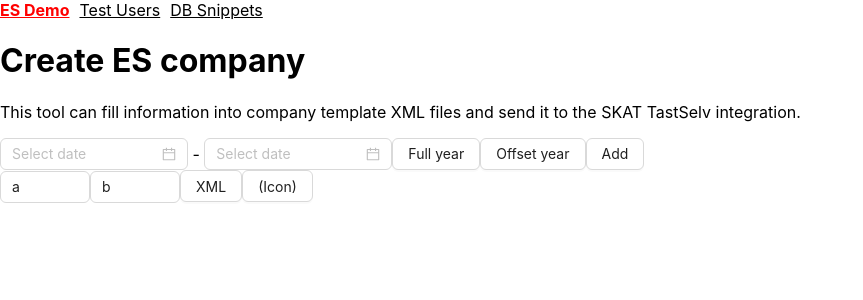
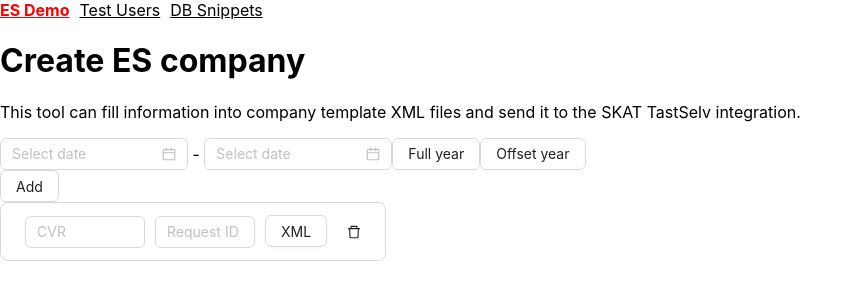
Before and after one commit to nc-ande/es-helper, a React (Create React App) app: page / in a window 1280 px wide. Both pictures are taken after typing "Sample", "Sample" into the empty fields and a click on the button "Add". Shown: the top 300 px of the page, without its empty margins (0-863 px from the left). Built offline with nearby package versions, Linux system fonts and the light colour scheme.

Commit message:
Add CVR list and period selector.

```diff
--- a/package.json
+++ b/package.json
@@ -3,6 +3,7 @@
   "version": "0.1.0",
   "private": true,
   "dependencies": {
+    "@ant-design/icons": "^5.4.0",
     "@testing-library/jest-dom": "^5.17.0",
     "@testing-library/react": "^13.4.0",
     "@testing-library/user-event": "^13.5.0",
--- a/src/components/common/CVRList.tsx
+++ b/src/components/common/CVRList.tsx
@@ -1,5 +1,6 @@
 import React, {useState} from "react";
-import {Button, InputNumber} from "antd";
+import {Button, InputNumber, List} from "antd";
+import {DeleteOutlined} from "@ant-design/icons";
 
 export type CVRRow = {
     cvr: string;
@@ -14,38 +15,48 @@ export const CVRList: React.FC<CVRListType> = (props) => {
     const [items, setItems] = useState<CVRRow[]>([]);
 
     const addItem = () => {
-        setItems(s => [...s, { cvr: 'a', req_id: 'b' }]);
+        setItems(s => [...s, { cvr: '', req_id: '' }]);
     }
 
-    const updateItem = (index: number, value: CVRRow) => {
+    const updateItem = (index: number, row: CVRRow) => {
         setItems(s => {
             const newItems = [...s];
-            newItems[index] = value;
+            newItems[index] = row;
+            return newItems;
+        })
+    }
+
+    const deleteItem = (index: number) => {
+        setItems(s => {
+            const newItems = [...s];
+            newItems.splice(index, 1);
             return newItems;
         })
     }
 
     return (
-        <>
+        <div>
             <Button onClick={addItem}>Add</Button>
-            <div>
-                {items.map((item, index) => (
-                    <ListItem cvr={item.cvr} req_id={item.req_id} updateItem={(value) => updateItem(index, value)}></ListItem>
+            <List dataSource={items} bordered={true} style={{ width: 'fit-content' }}>
+                {items.map((value, index) => (
+                    <List.Item key={index}>
+                        <ListItem cvr={value.cvr} req_id={value.req_id} updateItem={row => updateItem(index, row)} deleteItem={() => deleteItem(index)}/>
+                    </List.Item>
                 ))}
-            </div>
-        </>
+            </List>
+        </div>
     )
 }
 
-type CVRRowUpdatable = CVRRow & { updateItem: (value: CVRRow) => void; };
+type CVRRowUpdatable = CVRRow & { updateItem: (value: CVRRow) => void; deleteItem: () => void; };
 
 export const ListItem: React.FC<CVRRowUpdatable> = (props) => {
     return (
         <div>
-            <InputNumber value={props.cvr} onBlur={() => props.updateItem({ cvr: 'cvr', req_id: 'req' })}/>
-            <InputNumber value={props.req_id}/>
-            <Button>XML</Button>
-            <Button>(Icon)</Button>
+            <InputNumber key={'cvr'} style={{ width: '120px', marginRight: '10px' }} placeholder={'CVR'} value={props.cvr} onChange={value => props.updateItem({ cvr: value || '', req_id: props.req_id })}/>
+            <InputNumber key={'req_id'} style={{ width: '100px', marginRight: '10px' }} placeholder={'Request ID'} value={props.req_id} onChange={value => props.updateItem({ cvr: props.cvr, req_id: value || '' })}/>
+            <Button style={{ marginRight: '20px' }}>XML</Button>
+            <DeleteOutlined onClick={props.deleteItem}/>
         </div>
     )
 }
--- a/src/components/common/ESDemoContainer.tsx
+++ b/src/components/common/ESDemoContainer.tsx
@@ -5,7 +5,7 @@ import {CVRList} from "./CVRList";
 export const ESDemoContainer: React.FC = () => {
     return (
         <>
-            <PeriodSelector update={(start, end) => {}}/>
+            <PeriodSelector updated={(start, end) => {}}/>
             <CVRList dataChanged={items => {}}/>
         </>
     )
--- a/src/components/common/PeriodSelector.tsx
+++ b/src/components/common/PeriodSelector.tsx
@@ -1,9 +1,6 @@
 import React from "react";
 import {Button, DatePicker} from "antd";
-
-export type PeriodSelectorType = {
-    update: (start: Date, end: Date) => void;
-};
+import {PeriodSelectorType} from "./index";
 
 export const PeriodSelector: React.FC<PeriodSelectorType> = (props) => {
     return (
```
Also changed, not shown: src/components/common/index.d.ts (added, +15 -0 lines), 1 other file (tests, documents, lock files or other folders).
